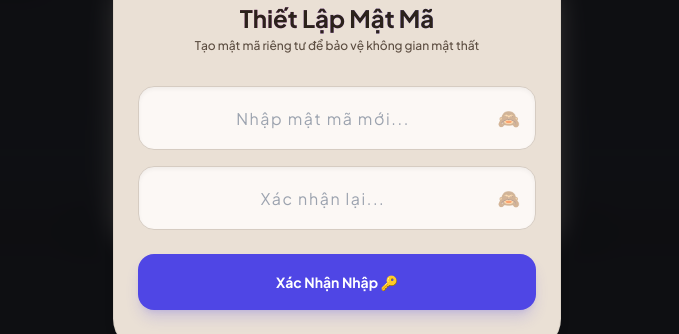
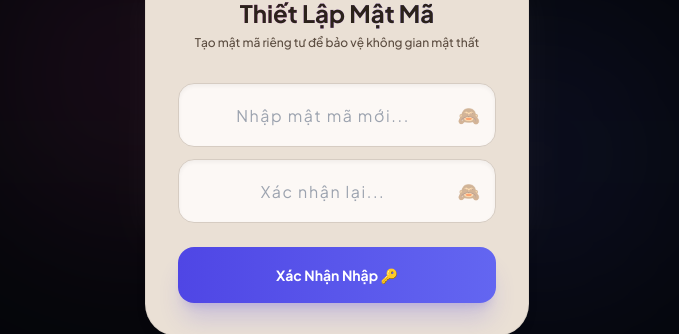
Before and after one commit to manhdung0510/personal-hub, a plain HTML site: page index.html in a window 1280 px wide. Shown: the part 286-620 px from the top of the page, without its empty margins (303-982 px from the left). Drawn offline with nearby package versions, Linux system fonts and the light colour scheme.

Commit message:
Update index.html

```diff
--- a/index.html
+++ b/index.html
@@ -108,6 +108,7 @@
         .intro-hide { opacity: 0; pointer-events: none; transition: opacity 0.8s ease-in-out; }
 
         .toast-enter { animation: slideInUp 0.4s cubic-bezier(0.175, 0.885, 0.32, 1.275) forwards; }
+        .toast-enter { animation: slideInUp 0.4s cubic-bezier(0.175, 0.885, 0.32, 1.275) forwards; }
         .toast-leave { animation: fadeOut 0.3s ease forwards; }
 
         @keyframes slideInUp { from { transform: translateY(100%); opacity: 0; } to { transform: translateY(0); opacity: 1; } }
@@ -137,34 +138,44 @@
 </head>
 <body class="h-full flex flex-col justify-between overflow-hidden select-none pt-safe pb-safe dark-theme">
 
-    <div id="lock-screen" class="fixed inset-0 bg-[#05070a]/80 backdrop-blur-md z-[1005] flex flex-col items-center justify-center text-center px-4 transition-all duration-500">
-        <div class="glass-card w-full max-w-md rounded-[32px] p-6 py-10 space-y-6 shadow-2xl border border-white/10 flex flex-col items-center fade-in">
-            <div class="text-6xl animate-pulse">🔒</div>
-            <div class="space-y-1">
-                <h2 id="lock-title" class="text-2xl font-bold bg-gradient-to-r from-pink-400 via-purple-400 to-indigo-400 bg-clip-text text-transparent">Không Gian Bảo Mật</h2>
+    <div id="lock-screen" class="fixed inset-0 bg-[#05070a]/95 backdrop-blur-md z-[1005] flex flex-col items-center justify-center text-center px-6 transition-all duration-500">
+        <div class="absolute inset-0 flex items-center justify-center pointer-events-none">
+            <div class="w-80 h-80 bg-pink-500/10 rounded-full blur-[100px] -translate-x-10 -translate-y-10"></div>
+            <div class="w-80 h-80 bg-indigo-500/10 rounded-full blur-[100px] translate-x-10 translate-y-10"></div>
+        </div>
+
+        <div class="glass-card w-full max-w-sm rounded-[32px] p-8 space-y-6 shadow-2xl border border-white/10 relative z-10 fade-in flex flex-col items-center">
+            <div class="text-5xl drop-shadow-[0_0_15px_rgba(255,255,255,0.2)]">🔒</div>
+            <div class="space-y-1.5">
+                <h2 id="lock-title" class="text-2xl font-black bg-gradient-to-r from-pink-400 via-purple-400 to-indigo-400 bg-clip-text text-transparent">Không Gian Bảo Mật</h2>
                 <p id="lock-desc" class="text-xs text-gray-400 font-medium">Vui lòng nhập mật mã để truy cập mật thất</p>
             </div>
 
-            <div class="w-full space-y-4 pt-2" id="lock-inputs-container"></div>
+            <div class="w-full space-y-3 pt-2" id="lock-inputs-container"></div>
 
-            <button onclick="checkOrSetPassword()" class="h-14 w-full bg-indigo-600 hover:bg-indigo-500 text-white rounded-2xl font-bold text-sm shadow-lg shadow-indigo-600/20 active:scale-[0.97] transition-all">
+            <button onclick="checkOrSetPassword()" class="h-14 w-full bg-gradient-to-r from-indigo-600 to-indigo-500 hover:from-indigo-500 hover:to-indigo-400 text-white rounded-2xl font-extrabold text-sm shadow-xl shadow-indigo-600/20 active:scale-[0.96] transition-all">
                 Xác Nhận Nhập 🔑
             </button>
         </div>
     </div>
 
-    <div id="intro-screen" class="fixed inset-0 bg-[#05070a]/80 backdrop-blur-md z-[1000] flex flex-col items-center justify-center text-center px-4">
-        <div class="glass-card w-full max-w-md rounded-[32px] p-6 py-10 space-y-6 shadow-2xl border border-white/10 flex flex-col items-center fade-in">
-            <div id="intro-avatar-box" class="w-24 h-24 rounded-full border-2 border-indigo-500/30 overflow-hidden shadow-2xl bg-gray-900 hidden">
+    <div id="intro-screen" class="fixed inset-0 bg-[#05070a]/95 backdrop-blur-md z-[1000] flex flex-col items-center justify-center text-center px-6 overflow-hidden">
+        <div class="absolute inset-0 flex items-center justify-center pointer-events-none">
+            <div class="w-85 h-85 bg-indigo-500/15 rounded-full blur-[90px]"></div>
+            <div class="w-85 h-85 bg-pink-500/10 rounded-full blur-[90px] absolute translate-y-14"></div>
+        </div>
+
+        <div class="glass-card w-full max-w-sm rounded-[32px] p-8 space-y-6 shadow-2xl border border-white/10 relative z-10 fade-in flex flex-col items-center">
+            <div id="intro-avatar-box" class="w-24 h-24 rounded-full border-2 border-indigo-400 overflow-hidden shadow-[0_0_20px_rgba(99,102,241,0.4)] bg-gray-900 hidden">
                 <img id="intro-avatar-img" class="w-full h-full object-cover" src="">
             </div>
-            <div id="intro-star-icon" class="text-6xl animate-bounce">✨</div>
+            <div id="intro-star-icon" class="text-6xl animate-bounce drop-shadow-[0_0_15px_rgba(255,255,255,0.4)]">✨</div>
 
-            <div class="space-y-3 w-full flex flex-col items-center">
-                <h2 id="intro-welcome-text" class="text-2xl font-semibold tracking-wide bg-gradient-to-r from-pink-300 via-purple-300 to-indigo-300 bg-clip-text text-transparent">
+            <div class="space-y-3 w-full">
+                <h2 id="intro-welcome-text" class="text-2xl font-black text-white drop-shadow-[0_0_10px_rgba(255,255,255,0.3)]">
                     Xin chào kho báu...
                 </h2>
-                <p id="star-message" class="text-sm text-gray-200 font-bold italic leading-relaxed pt-3 border-t border-white/10 w-full px-2"></p>
+                <p id="star-message" class="text-sm text-gray-200 font-bold italic leading-relaxed pt-3 border-t border-white/10"></p>
             </div>
         </div>
     </div>
```
